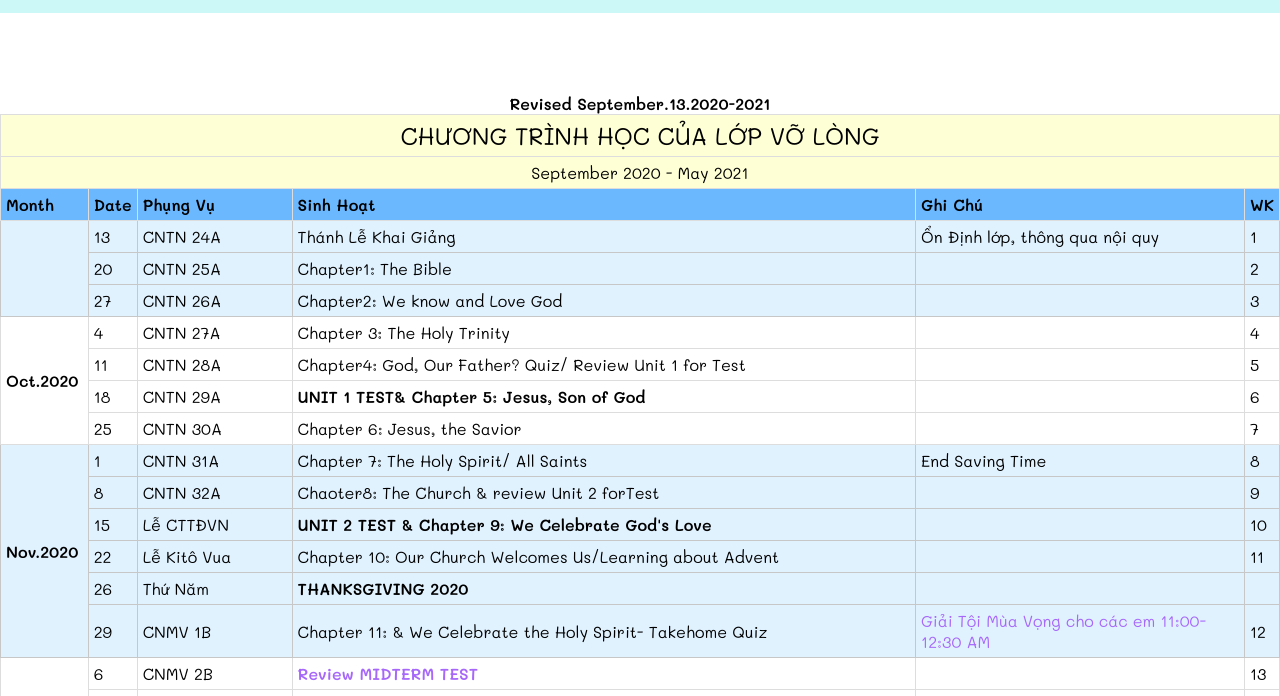
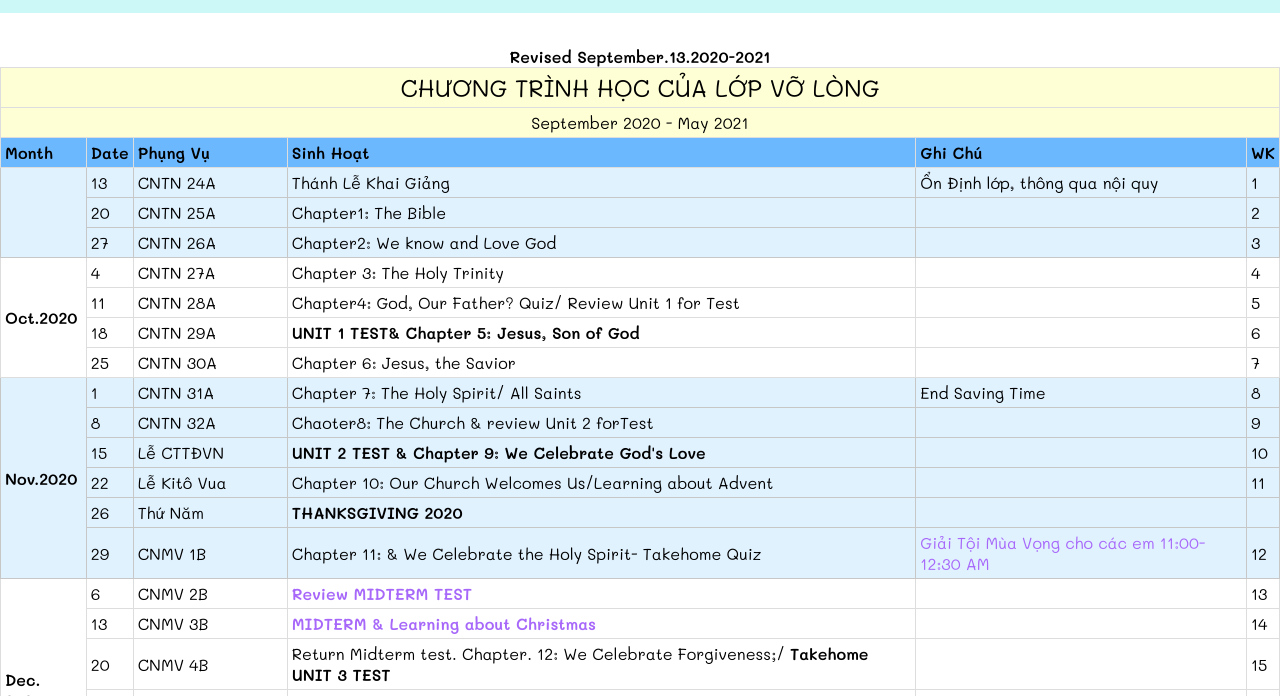
Before and after one commit to rollingroy/meyeu, a website: page dist/objects.html in a window 1280 px wide. Shown: the part 104-800 px from the top of the page. Drawn offline with nearby package versions, Linux system fonts and the light colour scheme; a web font is replaced by a local one.

Commit message:
update obj page

```diff
--- a/scss/style.scss
+++ b/scss/style.scss
@@ -372,16 +372,20 @@ header {
 
 // Objectives Page
 #objects {
-  header {
-    position: static;
-  }
-}
+  width: 100%;
+
+  .table-container {
+    width: 100%;
+    overflow-x: auto;
+    _overflow: auto;
+    margin: 0 0 1em;
+
     .tableizer-table {
-  margin-top: 5rem;
+      width: 100%;
       border-collapse: collapse;
 
       td {
-    padding: 5px;
+        padding: 4px;
         border: 1px solid #ddd;
       }
 
@@ -393,12 +397,14 @@ header {
         th {
           border: 1px solid #ddd;
           text-align: left;
-      padding: 5px;
           position: -webkit-sticky;
           position: sticky;
+          padding: 4px;
           top: 0;
           z-index: 1;
         }
       }
     }
+  }
+}
 @import "mobile";
```
Also changed, not shown: dist/css/style.css, dist/objects.html. Lines whose indentation alone changed are shown as unchanged.
